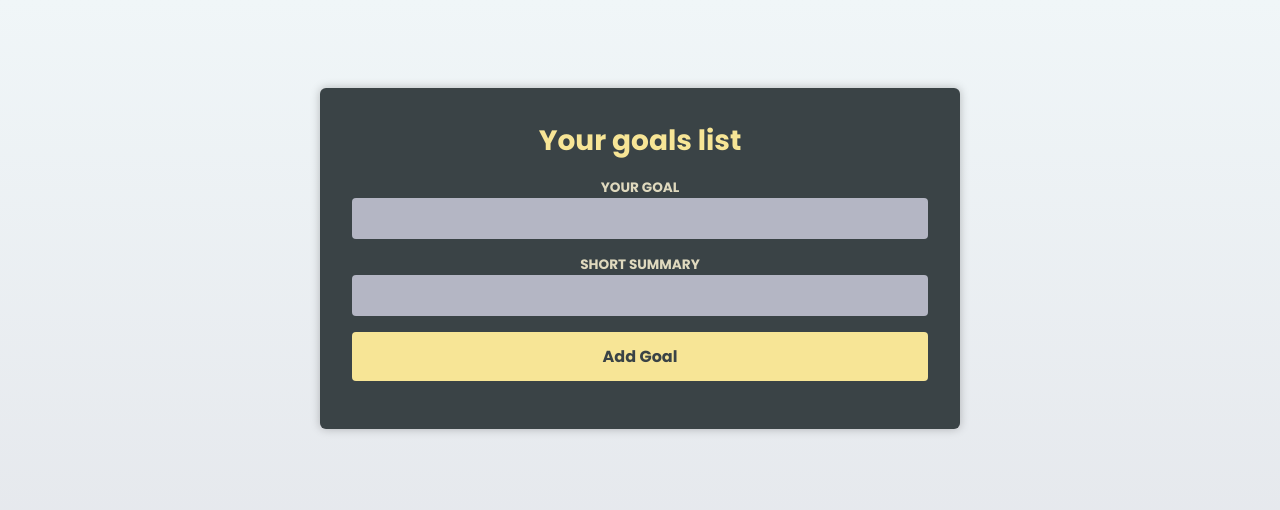
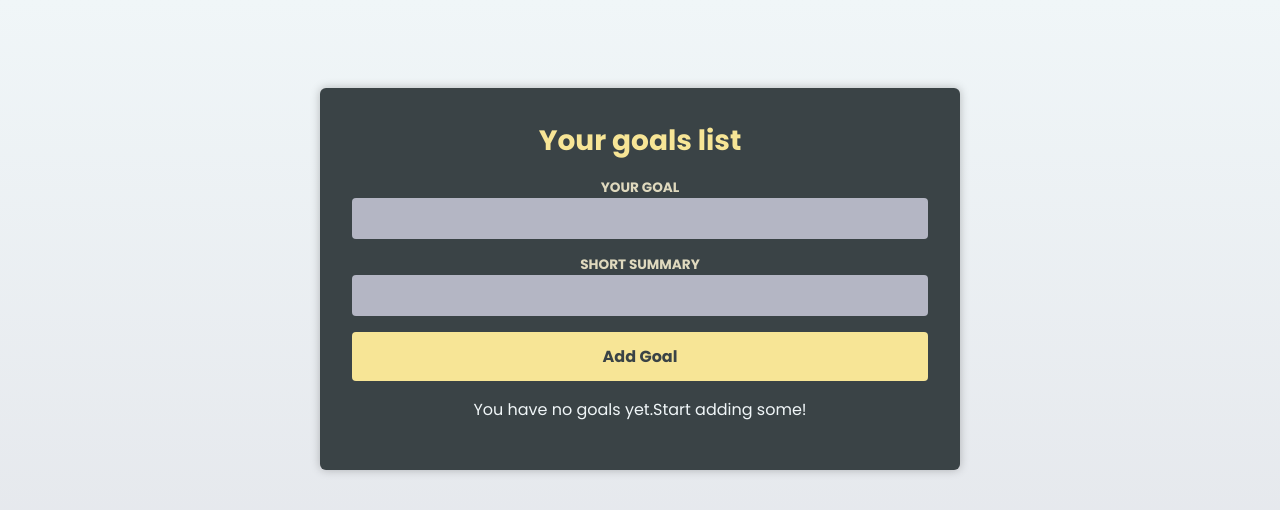
Before and after one commit to KozerT/react-code-play-ground, a React (Vite) app: page / in a window 1280 px wide. Shown: the top 510 px of the page. Built offline with nearby package versions, Linux system fonts and the light colour scheme.

Commit message:
feat: created a infobox switcher

```diff
--- /dev/null
+++ b/src/components/Infobox.tsx
@@ -0,0 +1,26 @@
+import { ReactNode } from "react";
+
+interface Infobox {
+  mode: "hint" | "warning";
+  children: ReactNode;
+}
+
+export const Infobox = ({ mode, children }: Infobox) => {
+  //info, warning,
+  if (mode === "hint") {
+    return (
+      <aside className="infobox infobox-hint">
+        <p>{children}</p>
+      </aside>
+    );
+  }
+
+  return (
+    <aside className="infobox infobox-warning warning--medium">
+      <h2>Warning</h2>
+      <p>{children}</p>
+    </aside>
+  );
+};
+
+export default Infobox;
--- a/src/components/courseGoalList.tsx
+++ b/src/components/courseGoalList.tsx
@@ -1,5 +1,7 @@
 import CourseGoal from "./CourseGoal.tsx";
 import { type CourseGoal as CGol } from "../App.tsx";
+import Infobox from "./Infobox.tsx";
+import { type ReactNode } from "react";
 
 type CourseGoaListProps = {
   goals: CGol[];
@@ -7,7 +9,24 @@
 };
 
 const CourseGoaList = ({ goals, onDeleteGoal }: CourseGoaListProps) => {
+  if (goals.length === 0) {
     return (
+      <Infobox mode="hint">You have no goals yet.Start adding some! </Infobox>
+    );
+  }
+
+  let warningBox: ReactNode;
+
+  if (goals.length >= 4) {
+    warningBox = (
+      <Infobox mode="warning">
+        You're collecting to many goals. Don't put too much on your plate!{" "}
+      </Infobox>
+    );
+  }
+  return (
+    <>
+      {warningBox}
       <ul>
         {goals.map((goal) => (
           <li key={goal.id}>
@@ -17,6 +36,7 @@
           </li>
         ))}
       </ul>
+    </>
   );
 };
 
```
Also changed, not shown: src/assets/goals.jpeg (deleted). Lines whose indentation alone changed are shown as unchanged.
